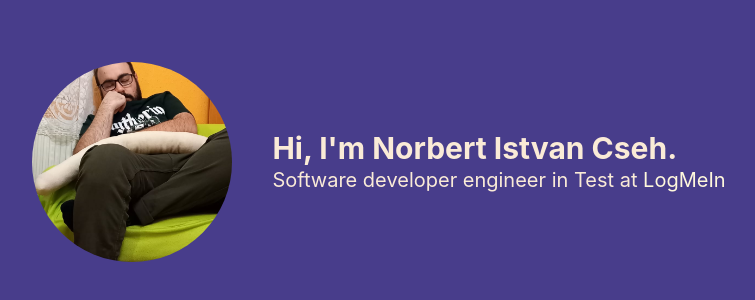
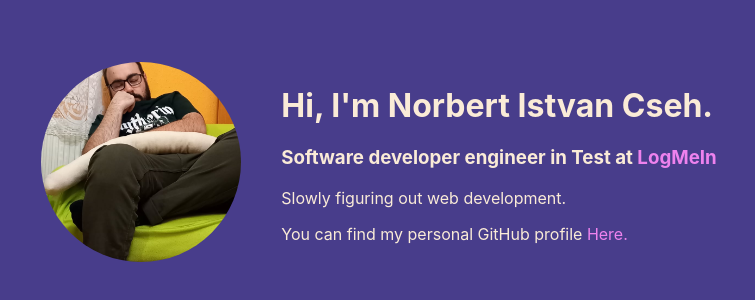
Before and after one commit to NorbertCseh/ncseh, a Next.js app: page / in a window 1280 px wide. Shown: the part 238-538 px from the top of the page, without its empty margins (261-1016 px from the left). Built offline with nearby package versions, Linux system fonts and the light colour scheme.

Commit message:
remove tailwind, fix link color and typos

```diff
--- a/package.json
+++ b/package.json
@@ -15,10 +15,8 @@
   "devDependencies": {
     "@types/node": "17.0.7",
     "@types/react": "17.0.38",
-    "autoprefixer": "^10.4.1",
     "eslint": "8.6.0",
     "eslint-config-next": "12.0.7",
-    "postcss": "^8.4.5",
     "tailwindcss": "^3.0.8",
     "typescript": "4.5.4"
   }
--- a/postcss.config.js
+++ /dev/null
@@ -1,6 +0,0 @@
-module.exports = {
-  plugins: {
-    tailwindcss: {},
-    autoprefixer: {},
-  },
-}
--- a/src/pages/index.tsx
+++ b/src/pages/index.tsx
@@ -8,15 +8,21 @@ const Home: NextPage = () => {
     <div className={styles.container}>
       <Head>
         <title>NorbertCseh</title>
-        <meta name="description" content="Norbert Cseh Istvan personal website created with nextjs" />
+        <meta name="description" content="Norbert Istvan Cseh personal website created with Nextjs" />
         <link rel="icon" href="/me.jpg" />
       </Head>
 
       <main className={styles.main}>
         <Image src="/me.jpg" alt="Norbert Cseh in sleep" className={styles.imgaboutme} width={200} height={200} />
         <div className={styles.infocontainer}>
-          <h1 className='text-3xl font-bold'>Hi, I&apos;m Norbert Istvan Cseh.</h1>
-          <h3 className='text-xl'>Software developer engineer in Test at <a href="https://www.logmein.com/">LogMeIn</a></h3>
+          <h1>Hi, I&apos;m Norbert Istvan Cseh.</h1>
+          <h3>Software developer engineer in Test at <a href="https://www.logmein.com/" target="_blank" rel="noreferrer">LogMeIn</a></h3>
+          <p>
+            Slowly figuring out web development.
+          </p>
+          <p>
+            You can find my personal GitHub profile <a href="https://github.com/NorbertCseh" target="_blank" rel="noreferrer">Here.</a>
+          </p>
         </div>
       </main>
     </div>
--- a/src/styles/Home.module.css
+++ b/src/styles/Home.module.css
@@ -7,13 +7,11 @@
   padding: 4rem 0;
   flex: 1;
   display: flex;
-  /* flex-direction: column; */
   justify-content: center;
   align-items: center;
 }
 
 .imgaboutme {
-  /* height: 200px; */
   border-radius: 50%;
 }
 
--- a/src/styles/globals.css
+++ b/src/styles/globals.css
@@ -1,7 +1,3 @@
-@tailwind base;
-@tailwind components;
-@tailwind utilities;
-
 html,
 body {
   padding: 0;
@@ -13,7 +9,7 @@ body {
 }
 
 a {
-  color: cornsilk;
+  color: violet;
   text-decoration: none;
 }
 
--- a/tailwind.config.js
+++ /dev/null
@@ -1,10 +0,0 @@
-module.exports = {
-  content: [
-    "./src/pages/**/*.{js,ts,jsx,tsx}",
-    "./src/components/**/*.{js,ts,jsx,tsx}",
-  ],
-  theme: {
-    extend: {},
-  },
-  plugins: [],
-}
```
Also changed, not shown: 2 other files (tests, documents, lock files or other folders).
